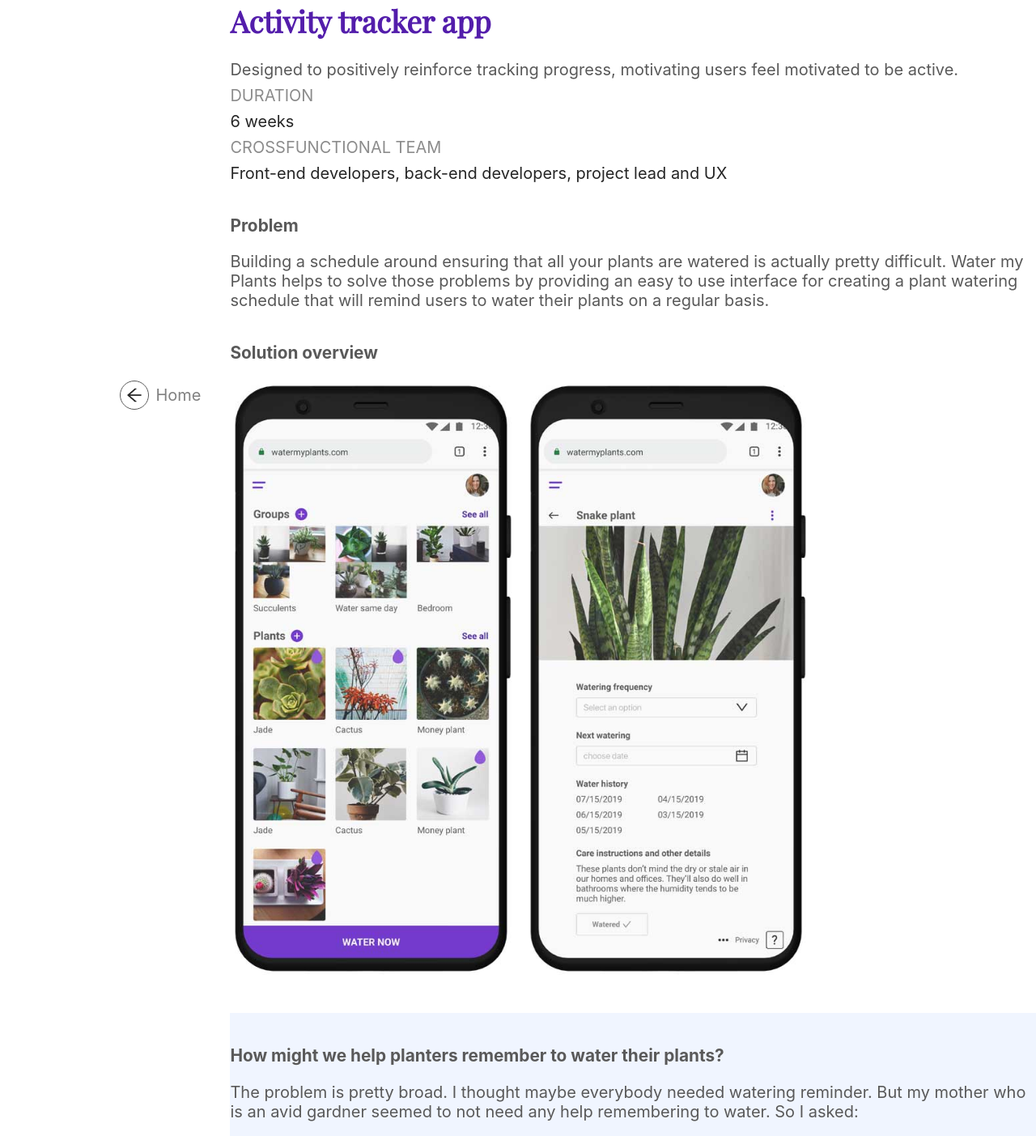
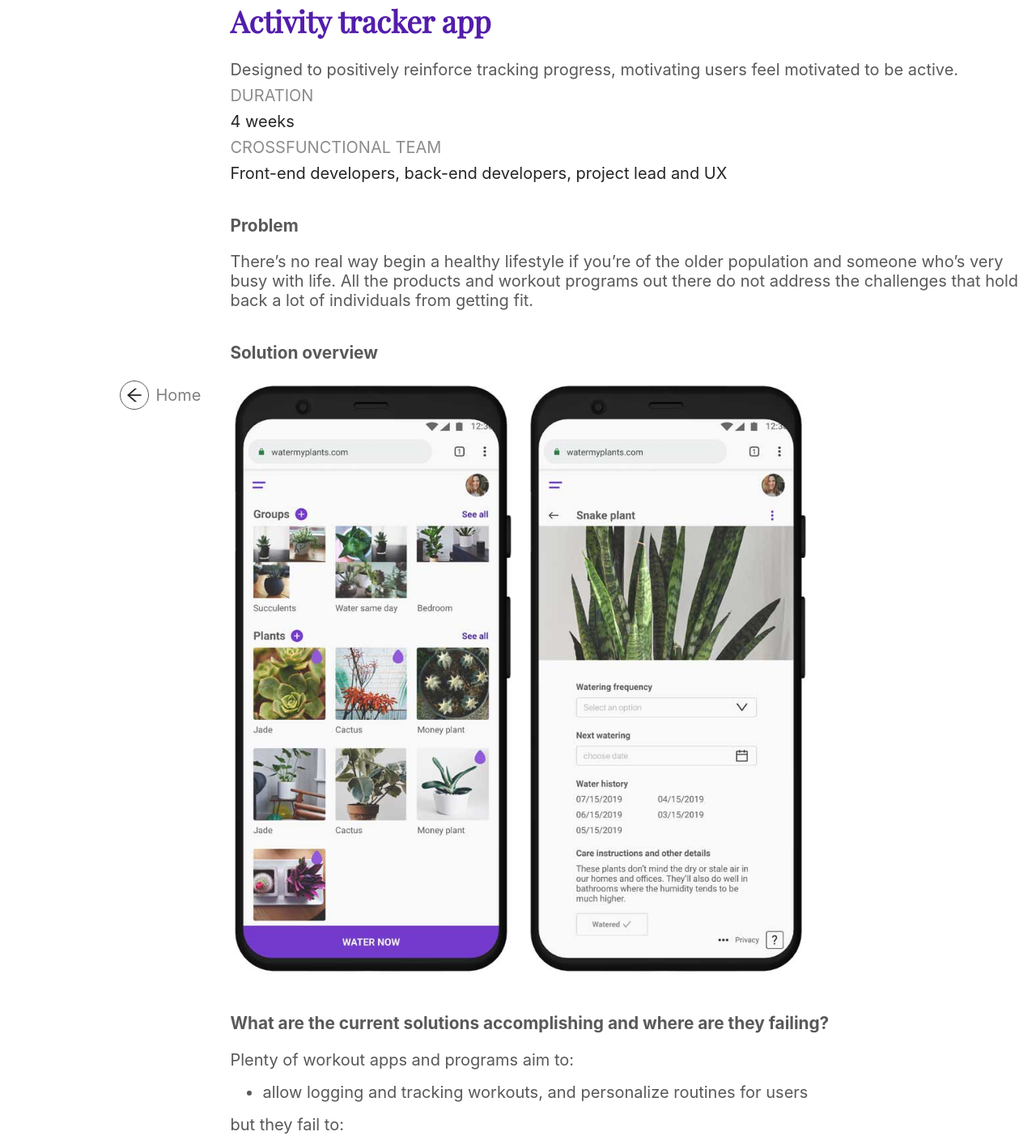
Before and after one commit to vishalicious213/mahiya, a React (Create React App) app: page / in a window 1280 px wide. Shown: the part 280-1683 px from the top of the page at 81% size. Built offline with nearby package versions, Linux system fonts and the light colour scheme.

Commit message:
updated ActivityTrackerApp

```diff
--- a/src/components/case-studies/ActivityTrackerApp.js
+++ b/src/components/case-studies/ActivityTrackerApp.js
@@ -29,12 +29,12 @@ function Activity() {
 
         <p className='case-font'>Designed to positively reinforce tracking progress, motivating users feel motivated to be active.</p>
         <p className='case-font-gray'>DURATION</p>
-        <p className='darker-text'>6 weeks</p>
+        <p className='darker-text'>4 weeks</p>
         <p className='case-font-gray'>CROSSFUNCTIONAL TEAM</p>
         <p className='darker-text'>Front-end developers, back-end developers, project lead and UX</p>
 
         <h3 className='case-section-font'>Problem</h3>
-        <p className='case-font'>Building a schedule around ensuring that all your plants are watered is actually pretty difficult. Water my Plants helps to solve those problems by providing an easy to use interface for creating a plant watering schedule that will remind users to water their plants on a regular basis.</p>
+        <p className='case-font'>There’s no real way begin a healthy lifestyle if you’re of the older population and someone who’s very busy with life. All the products and workout programs out there do not address the challenges that hold back a lot of individuals from getting fit.</p>
 
         <p className='case-section-font'>Solution overview</p>
         <div className='app-screen-container'>
@@ -42,15 +42,16 @@ function Activity() {
           <img className='app-screen' src={img2} alt='plant watering app screenshot'></img>
         </div>
 
-        <section className='blue-section'>
-          <h3 className='case-section-font'>How might we help planters remember to water their plants?</h3>
-          <p className='case-font'>The problem is pretty broad. I thought maybe everybody needed watering reminder. But my mother who is an avid gardner seemed to not need any help remembering to water. So I asked:</p>
-          <ol className='alpha-list'>
-            <li className='bold'>who needs reminder to water their plants?</li>
-            <li className='bold'>what are they using now to remember to water?</li>
-            <li className='bold'>what factors are contributing to their plants growth or deterioration?</li>
-          </ol>
-        </section>
+        <h3 className='case-section-font'>What are the current solutions accomplishing and where are they failing?</h3>
+        <p className='case-font'>Plenty of workout apps and programs aim to:</p>
+        <ul>
+          <li>allow logging and tracking workouts, and personalize routines for users</li>
+        </ul>
+        <p className='case-font'>but they fail to:</p>
+        <ul>
+          <li>track progress toward a specific goal</li>
+          <li>fails to consider the inactive population, made up of the elderly, and people with health conditions, and busy people without a work-life balance.</li>
+        </ul>
 
         <h3 className='case-section-font'>Key takeaways</h3>
         <p className='case-font'>I spoke with four planters and my mother about their gardening needs, goals, and blockers. Here are my key takeaways:</p>
```
